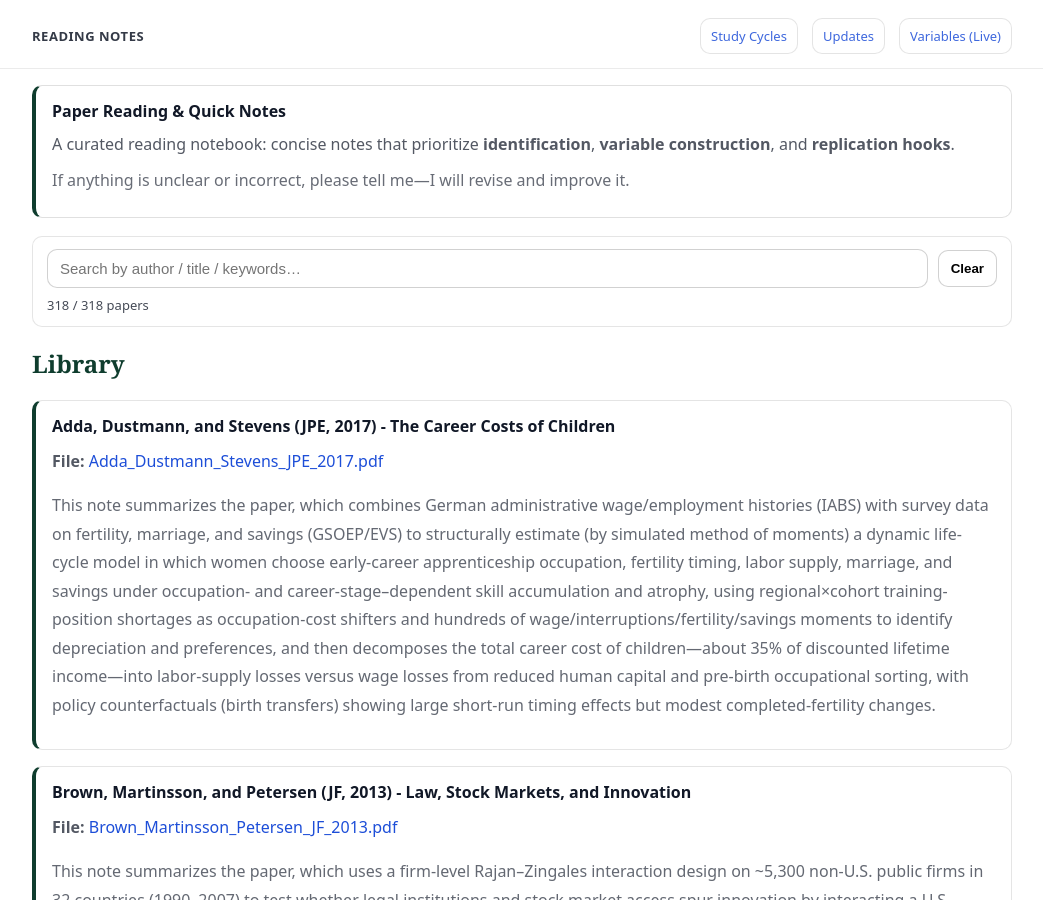
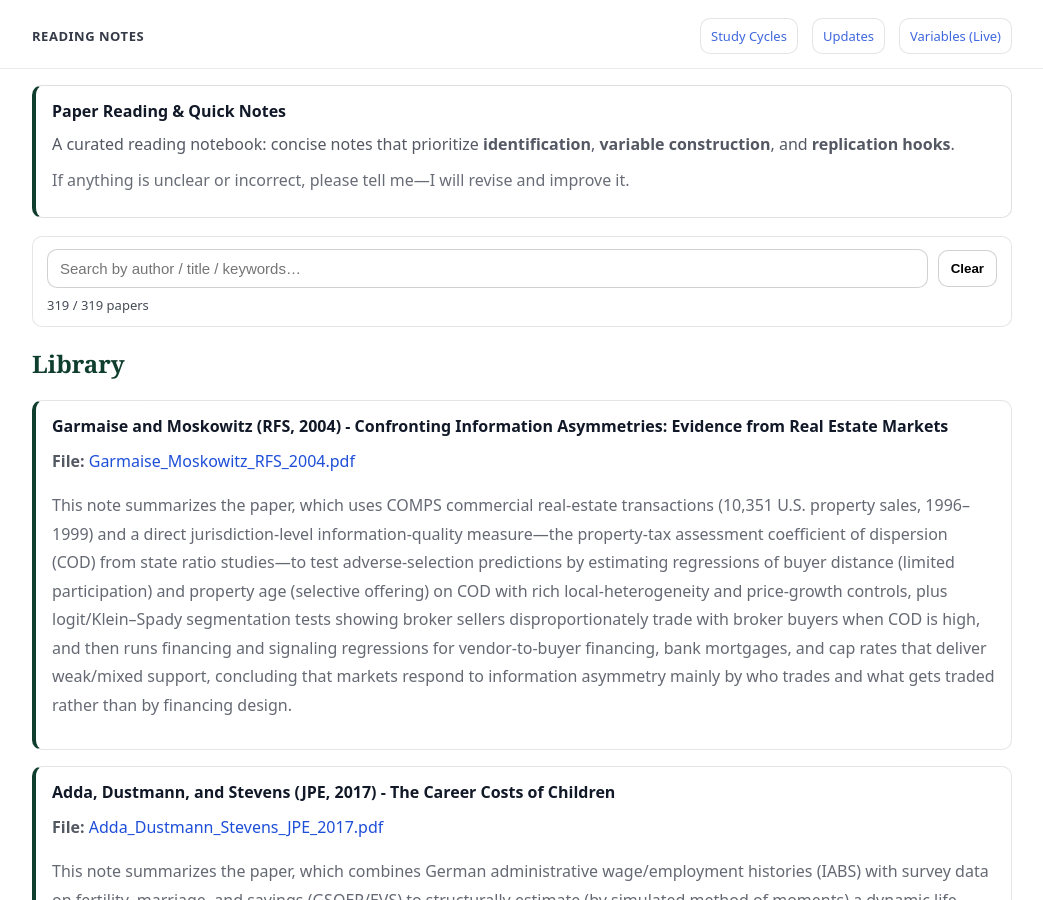
Before and after one commit to yaxinzn/study-archive, a Jekyll site: the page built from reading/index.md, in a window 1280 px wide and 900 px high. Shown: the whole window, without its empty margins (118-1161 px from the left). Built offline with Jekyll 4.4.1, drawn with Linux system fonts in a browser that asks for light colours.

Commit message:
Reading: add/update Garmaise_Moskowitz_RFS_2004.pdf

```diff
--- a/_data/reading.yml
+++ b/_data/reading.yml
@@ -1,3 +1,7 @@
+- title: "Garmaise and Moskowitz (RFS, 2004) - Confronting Information Asymmetries: Evidence from Real Estate Markets"
+  file: "Garmaise_Moskowitz_RFS_2004.pdf"
+  desc: "This note summarizes the paper, which uses COMPS commercial real-estate transactions (10,351 U.S. property sales, 1996–1999) and a direct jurisdiction-level information-quality measure—the property-tax assessment coefficient of dispersion (COD) from state ratio studies—to test adverse-selection predictions by estimating regressions of buyer distance (limited participation) and property age (selective offering) on COD with rich local-heterogeneity and price-growth controls, plus logit/Klein–Spady segmentation tests showing broker sellers disproportionately trade with broker buyers when COD is high, and then runs financing and signaling regressions for vendor-to-buyer financing, bank mortgages, and cap rates that deliver weak/mixed support, concluding that markets respond to information asymmetry mainly by who trades and what gets traded rather than by financing design."
+
 - title: "Adda, Dustmann, and Stevens (JPE, 2017) - The Career Costs of Children"
   file: "Adda_Dustmann_Stevens_JPE_2017.pdf"
   desc: "This note summarizes the paper, which combines German administrative wage/employment histories (IABS) with survey data on fertility, marriage, and savings (GSOEP/EVS) to structurally estimate (by simulated method of moments) a dynamic life-cycle model in which women choose early-career apprenticeship occupation, fertility timing, labor supply, marriage, and savings under occupation- and career-stage–dependent skill accumulation and atrophy, using regional×cohort training-position shortages as occupation-cost shifters and hundreds of wage/interruptions/fertility/savings moments to identify depreciation and preferences, and then decomposes the total career cost of children—about 35% of discounted lifetime income—into labor-supply losses versus wage losses from reduced human capital and pre-birth occupational sorting, with policy counterfactuals (birth transfers) showing large short-run timing effects but modest completed-fertility changes."
```
Also changed, not shown: 1 other file.
